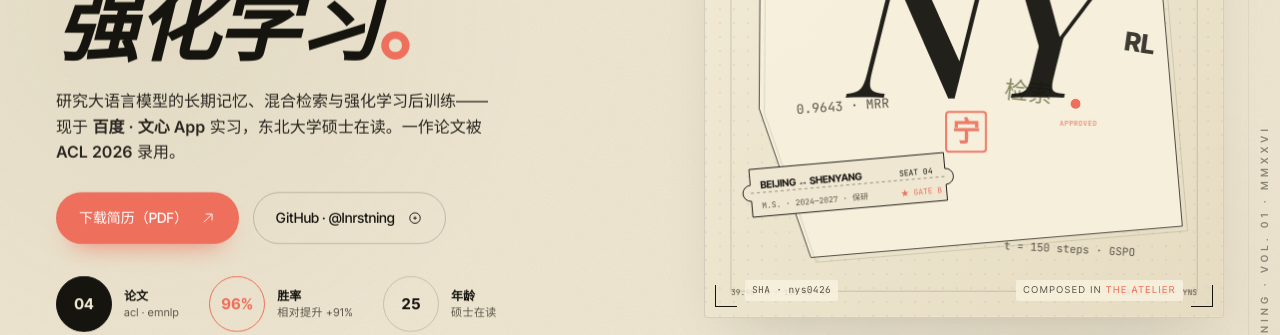
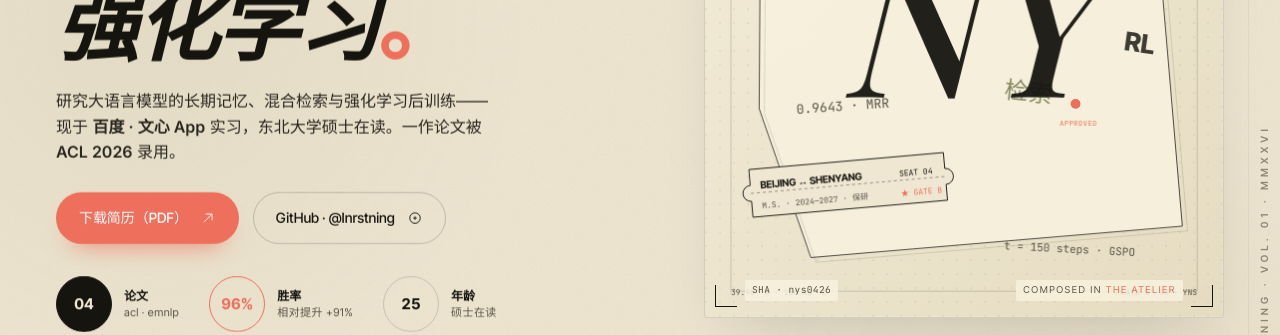
Before and after one commit to Inrstning/inrstning.github.io, a Jekyll site: the page zh/index.html, which Jekyll copies as it is, in a window 1280 px wide and 900 px high, scrolled down 405 px. Shown: the part 144-479 px from the top of the window. Built offline with Jekyll 4.4.1, drawn with Linux system fonts in a browser that asks for light colours; some web fonts are replaced.

Commit message:
style: remove 'Ning' seal stamp mark from cover page

```diff
--- a/index.html
+++ b/index.html
@@ -781,11 +781,6 @@
 
         <!-- giant monogram (focal) -->
         <text x="262" y="300" text-anchor="middle" font-family="Playfair Display, serif" font-style="italic" font-weight="500" font-size="196" fill="#15140f" opacity="0.94">NY</text>
-        <!-- Seal Stamp: 朱文印 -->
-        <g transform="translate(242, 314)" opacity="0.9">
-          <rect x="0" y="0" width="40" height="40" fill="none" stroke="#ed6f5c" stroke-width="2" rx="3" ry="3"/>
-          <text x="20" y="30" text-anchor="middle" font-family="Noto Serif SC, serif" font-weight="700" font-size="28" fill="#ed6f5c">宁</text>
-        </g>
         <!-- single coral stamp dot -->
         <circle class="stamp-pulse" cx="372" cy="306" r="5" fill="#ed6f5c"/>
         <text x="356" y="328" font-family="JetBrains Mono, monospace" font-size="7" fill="#ed6f5c" letter-spacing="0.5">APPROVED</text>
--- a/zh/index.html
+++ b/zh/index.html
@@ -779,11 +779,6 @@
 
         <!-- giant monogram (focal) -->
         <text x="262" y="300" text-anchor="middle" font-family="Playfair Display, serif" font-style="italic" font-weight="500" font-size="196" fill="#15140f" opacity="0.94">NY</text>
-        <!-- Seal Stamp: 朱文印 -->
-        <g transform="translate(242, 314)" opacity="0.9">
-          <rect x="0" y="0" width="40" height="40" fill="none" stroke="#ed6f5c" stroke-width="2" rx="3" ry="3"/>
-          <text x="20" y="30" text-anchor="middle" font-family="Noto Serif SC, serif" font-weight="700" font-size="28" fill="#ed6f5c">宁</text>
-        </g>
         <!-- single coral stamp dot -->
         <circle class="stamp-pulse" cx="372" cy="306" r="5" fill="#ed6f5c"/>
         <text x="356" y="328" font-family="JetBrains Mono, monospace" font-size="7" fill="#ed6f5c" letter-spacing="0.5">APPROVED</text>
```
